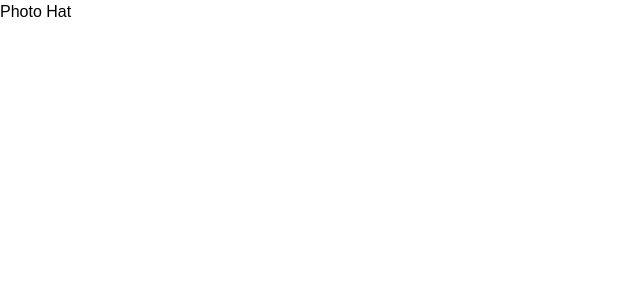
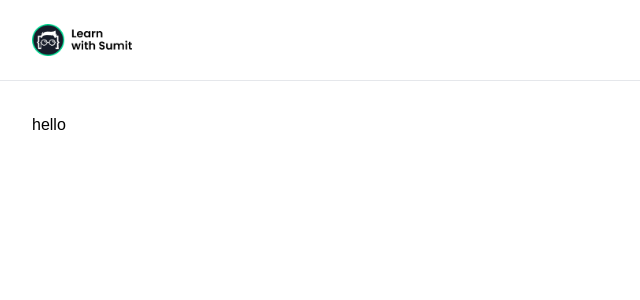
Before and after one commit to Md-Azad/photo-hat, a Next.js app: page / in a window 1280 px wide. Shown: the top 300 px of the page, without its empty margins (0-640 px from the left). Built offline with nearby package versions, Linux system fonts and the light colour scheme.

Commit message:
added navbar

```diff
--- a/app/layout.js
+++ b/app/layout.js
@@ -1,5 +1,6 @@
 import { Inter } from "next/font/google";
 import "./globals.css";
+import Navbar from "@/components/Navbar";
 
 const inter = Inter({ subsets: ["latin"] });
 
@@ -11,7 +12,10 @@ export const metadata = {
 export default function RootLayout({ children }) {
   return (
     <html lang="en">
-      <body className={inter.className}>{children}</body>
+      <body className={inter.className}>
+        <Navbar />
+        <div className="container my-4 lg:my-8">{children}</div>
+      </body>
     </html>
   );
 }
--- a/app/page.js
+++ b/app/page.js
@@ -3,7 +3,7 @@
 export default function Home() {
   return (
    <div>
-      <h1>Photo Hat</h1>
+    <h1>hello</h1>
    </div>
   );
 }
--- a/components/Logo.jsx
+++ b/components/Logo.jsx
@@ -1,9 +1,16 @@
-
+import Image from "next/image";
+import Link from "next/link";
 const Logo = () => {
   return (
-    <div>
-
-    </div>
+    <Link href="/">
+      <Image
+        className="max-w-[100px] md:max-w-[165px]"
+        src="/lws_logo.png"
+        alt="Lws"
+        width={100}
+        height={165}
+      />
+    </Link>
   );
 };
 
--- /dev/null
+++ b/components/Navbar.jsx
@@ -0,0 +1,13 @@
+import Logo from "./Logo";
+
+const Navbar = () => {
+  return (
+    <nav class="py-4 md:py-6 border-b">
+    <div class="container mx-auto flex items-center justify-between gap-x-6">
+        <Logo />
+    </div>
+    </nav>
+  );
+};
+
+export default Navbar;
```
